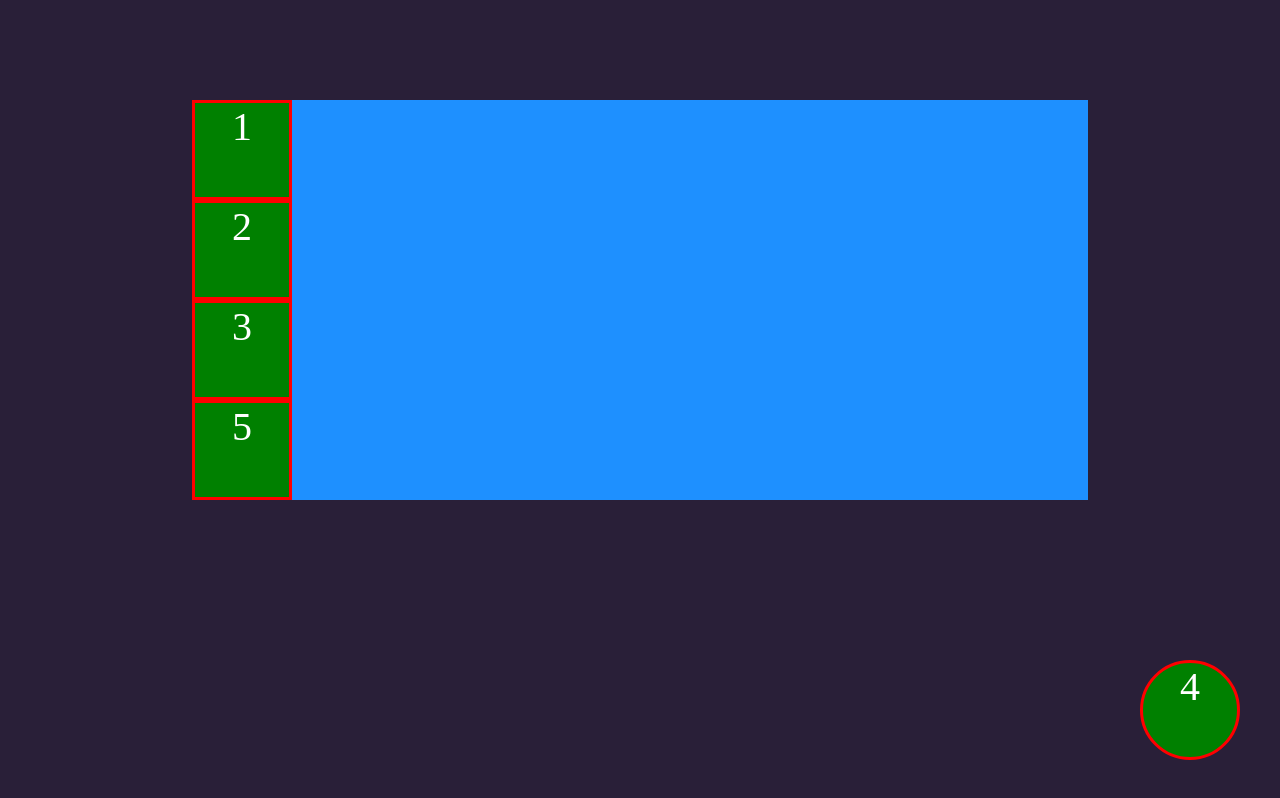
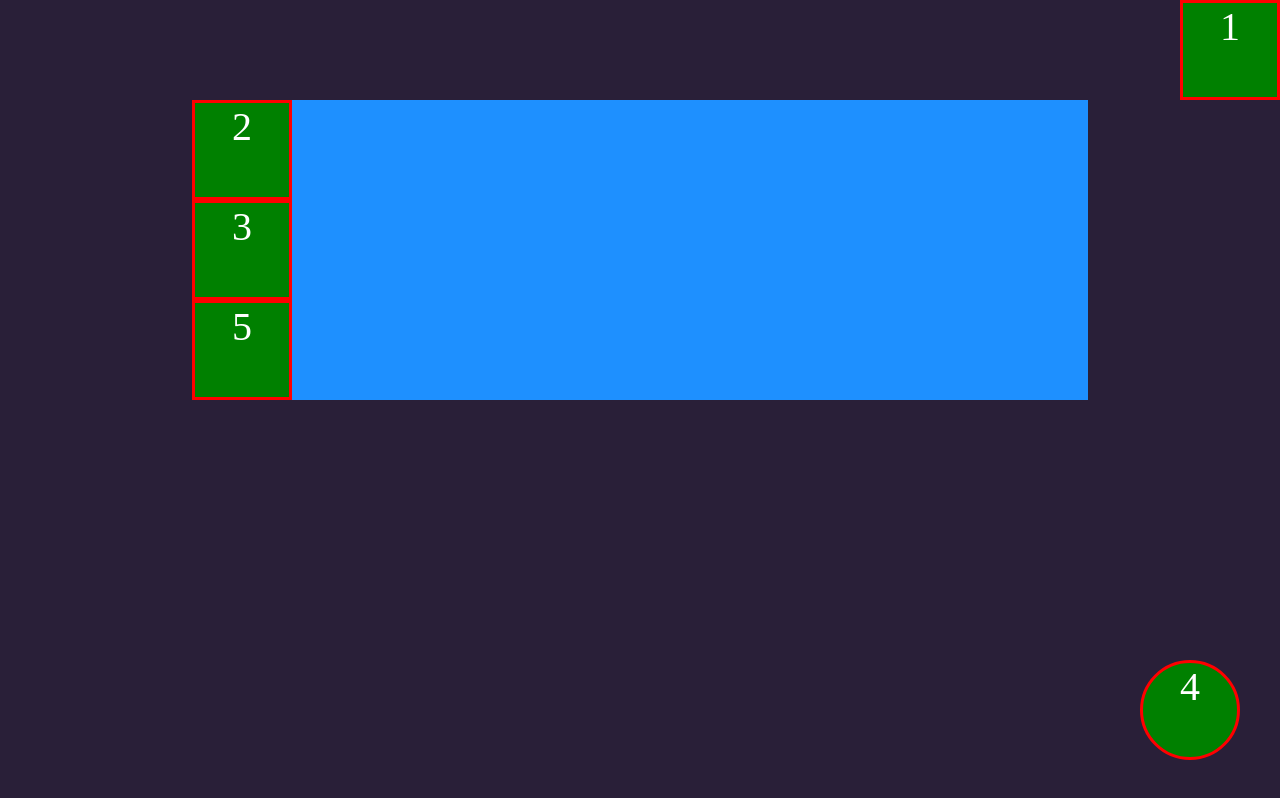
Before and after one commit to DovzhenkoDenys1989/fm_pseudoclasses-Classwork_26.02.2021, a plain HTML site: page index.html in a window 1280 px wide. Shown: the top 798 px of the page. Drawn offline with Linux system fonts and the light colour scheme.

Commit message:
Add absolute position

```diff
--- a/assets/css/styles.css
+++ b/assets/css/styles.css
@@ -35,3 +35,12 @@ margin: 0 auto;
 
 
 }
+.relative{
+  position: relative;
+}
+.absolute {
+  position: absolute;
+  top: 0;
+  right: 0;
+
+}
--- a/index.html
+++ b/index.html
@@ -10,7 +10,7 @@
   <body>
     <div class="outer-wrapper">
       <div class="inner-wrapper">
-        <div>1</div>
+        <div class="absolute">1</div>
         <div>2</div>
         <div>3</div>
         <div class="position">4</div>
```
